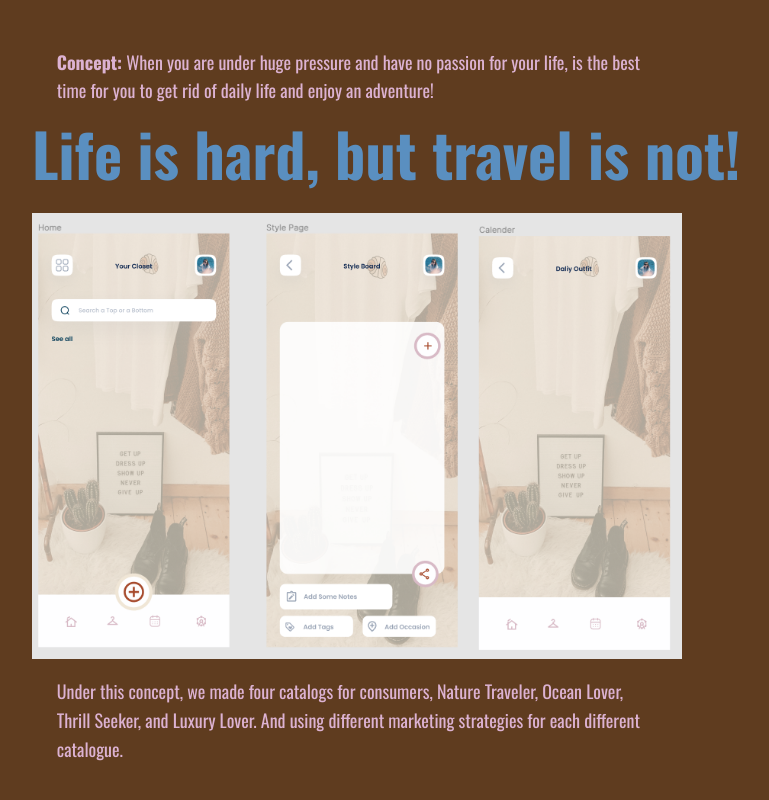
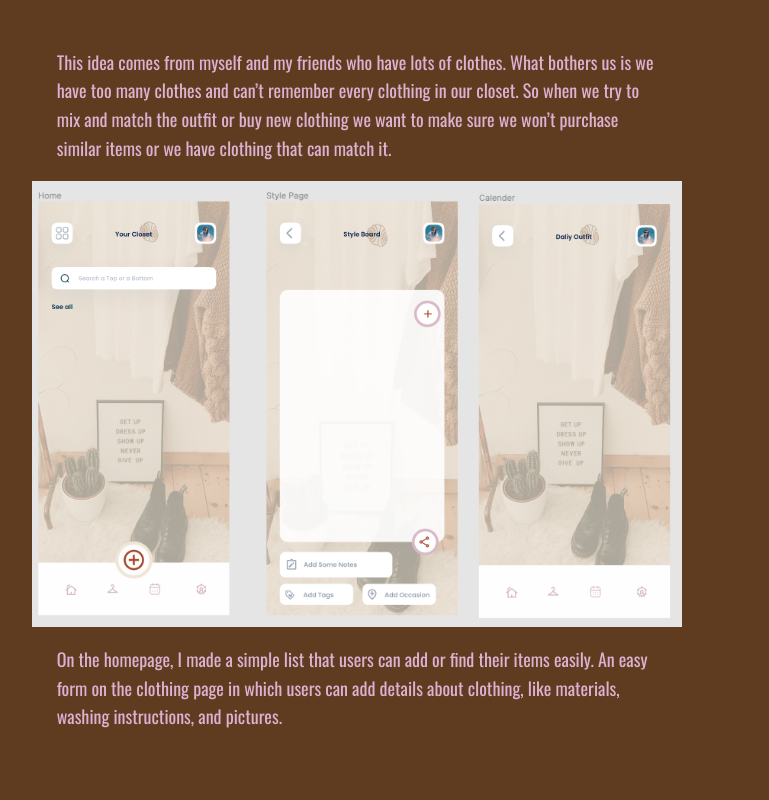
Before and after one commit to ktl2807/portfolio-website, a plain HTML site: page ios-app.html in a window 1280 px wide. Shown: the part 600-1400 px from the top of the page, without its empty margins (144-913 px from the left). Drawn offline with nearby package versions, Linux system fonts and the light colour scheme; a web font is replaced by a local one.

Commit message:
Update ios-app.html

```diff
--- a/ios-app.html
+++ b/ios-app.html
@@ -40,10 +40,11 @@
     <section class="marketing__campaign">
         <div class="portfolio-item-individual">
         <div class="landing-page-example">
-            <p> <strong>Concept:</strong> When you are under huge pressure and have no passion for your life, is the best time for you to get rid of daily life and enjoy an adventure!</p>
-            <h2 class="landing-page-title">Life is hard, but travel is not!</h2>
+            <p>This idea comes from myself and my friends who have lots of clothes. What bothers us is we have too many clothes and can’t remember every clothing in our closet. So when we try to mix and match the outfit or buy new clothing we want to make sure we won’t purchase similar items or we have clothing that can match it.
+            </p>
             <img src="img/portfolio_item_img_3.png" alt="">
-            <p>Under this concept, we made four catalogs for consumers, Nature Traveler, Ocean Lover, Thrill Seeker, and Luxury Lover. And using different marketing strategies for each different catalogue.</p>
+            <p>On the homepage, I made a simple list that users can add or find their items easily. An easy form on the clothing page in which users can add details about clothing, like materials, washing instructions, and pictures.
+            </p>
         </div>
     </section>
 
```
